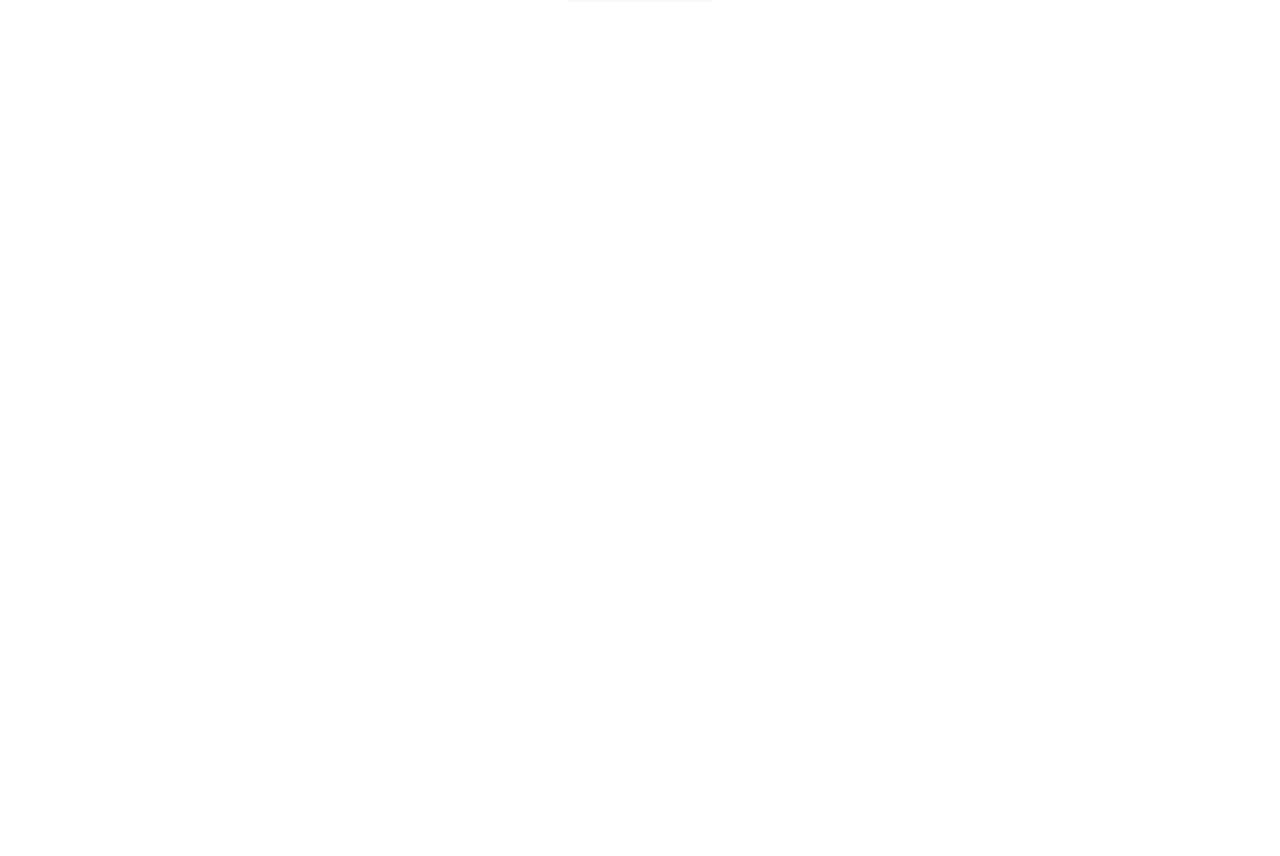
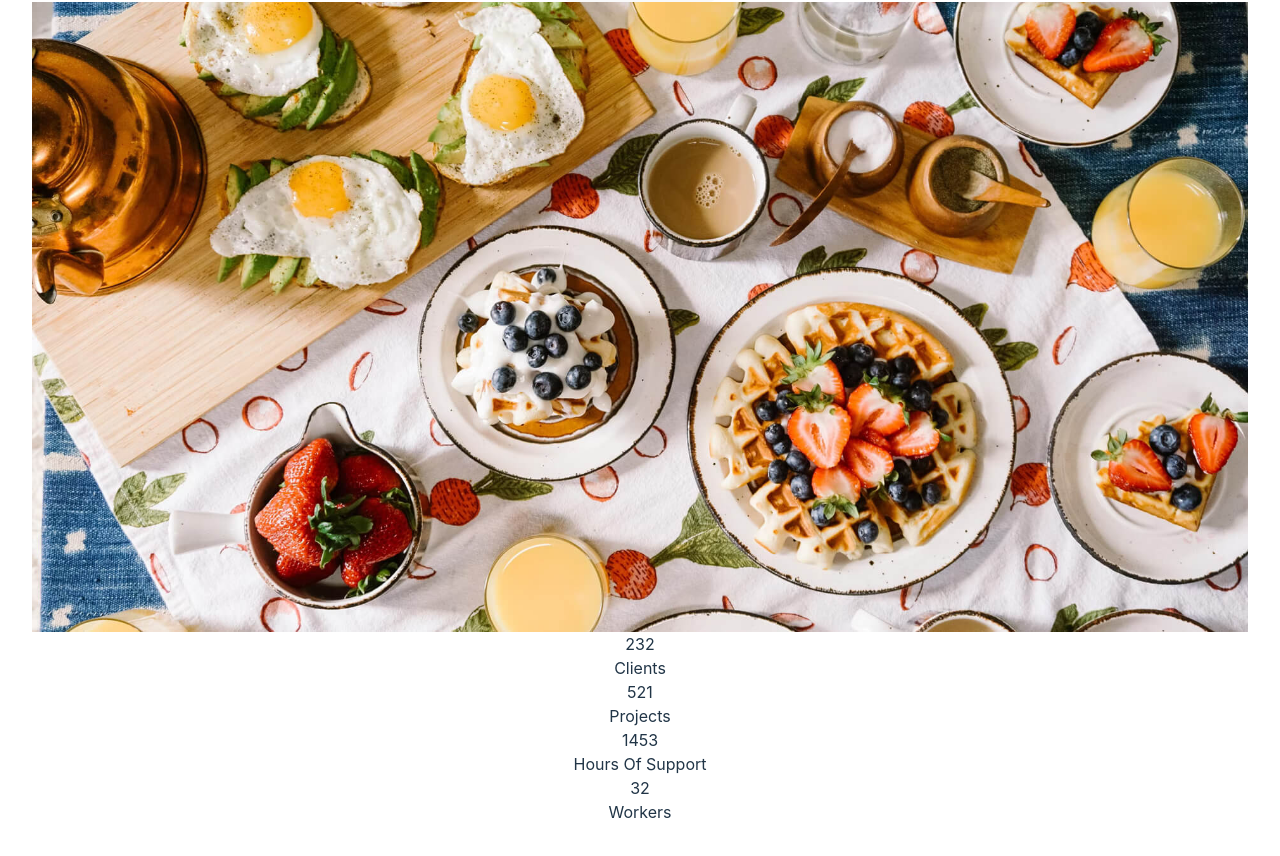
Before and after one commit to mkZ3R0/webdev-Assignment2, a React (Vite) app: page / in a window 1280 px wide. Shown: the part 3916-4772 px from the top of the page. Before the commit the page ends 3950 px from the top, so only its background shows below. Built offline with nearby package versions, Linux system fonts and the light colour scheme.

Commit message:
Add yummly statistics card using container and item components

```diff
--- a/src/App.jsx
+++ b/src/App.jsx
@@ -12,6 +12,7 @@
 import BarChart from './components/BarChart'
 import Map from './components/Map'
 import ContactFormContainer from './components/ContactFormContainer'
+import StatsCard from './components/StatsCard'
 
 function App() {
   const [count, setCount] = useState(0)
@@ -31,6 +32,7 @@
       <CardContainer />
       <Map />
       <ContactFormContainer />
+      <StatsCard />
     </>
   )
 }
--- /dev/null
+++ b/src/components/StatsCard.jsx
@@ -0,0 +1,37 @@
+import React from "react";
+import StatsItem from "./StatsItem";
+import statsBg from "../assets/stats-bg.jpg";
+
+const StatsCard = () => {
+  const statsData = [
+    { id: 1, value: 232, label: "Clients" },
+    { id: 2, value: 521, label: "Projects" },
+    { id: 3, value: 1453, label: "Hours Of Support" },
+    { id: 4, value: 32, label: "Workers" },
+  ];
+
+  return (
+    <section id="stats" className="stats section relative h-auto">
+
+      <div className="absolute inset-0">
+        <img
+          src={statsBg}
+          alt="Stats Background"
+          className="w-full h-full object-cover"
+        />
+      </div>
+
+      <div className="absolute inset-0 bg-black bg-opacity-50"></div>
+
+      <div className="container relative z-10 mx-auto py-12 text-white">
+        <div className="grid grid-cols-1 md:grid-cols-2 lg:grid-cols-4 gap-6 text-center">
+          {statsData.map((item) => (
+            <StatsItem key={item.id} value={item.value} label={item.label} />
+          ))}
+        </div>
+      </div>
+    </section>
+  );
+};
+
+export default StatsCard;
--- /dev/null
+++ b/src/components/StatsItem.jsx
@@ -0,0 +1,14 @@
+import React from "react";
+
+const StatsItem = ({ value, label }) => {
+  return (
+    <div className="stats-item">
+      <div className="p-6 rounded-lg">
+        <span className="text-4xl font-bold block">{value}</span>
+        <p className="mt-2 text-lg">{label}</p>
+      </div>
+    </div>
+  );
+};
+
+export default StatsItem;
```
Also changed, not shown: src/assets/stats-bg.jpg (added).
